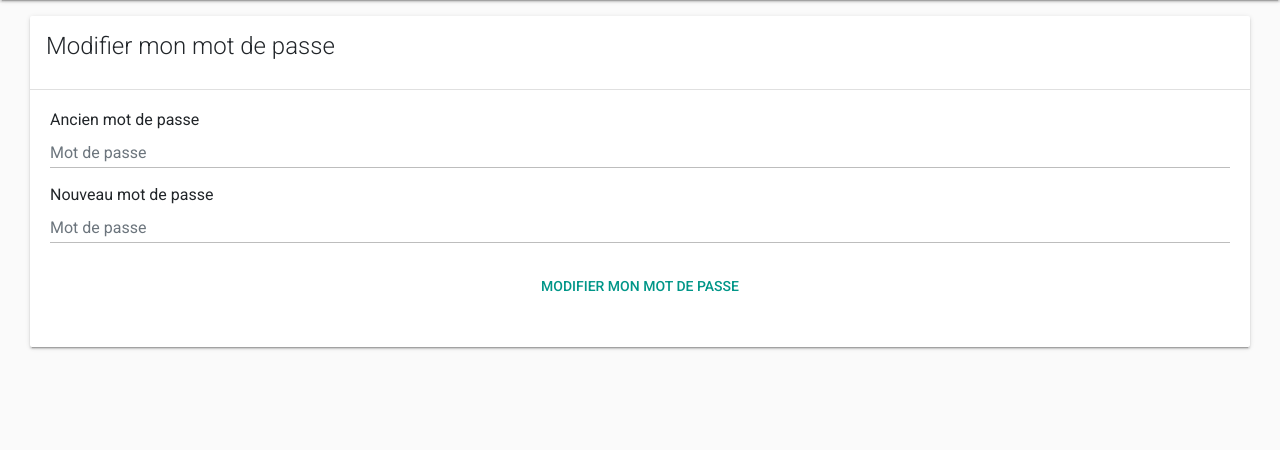
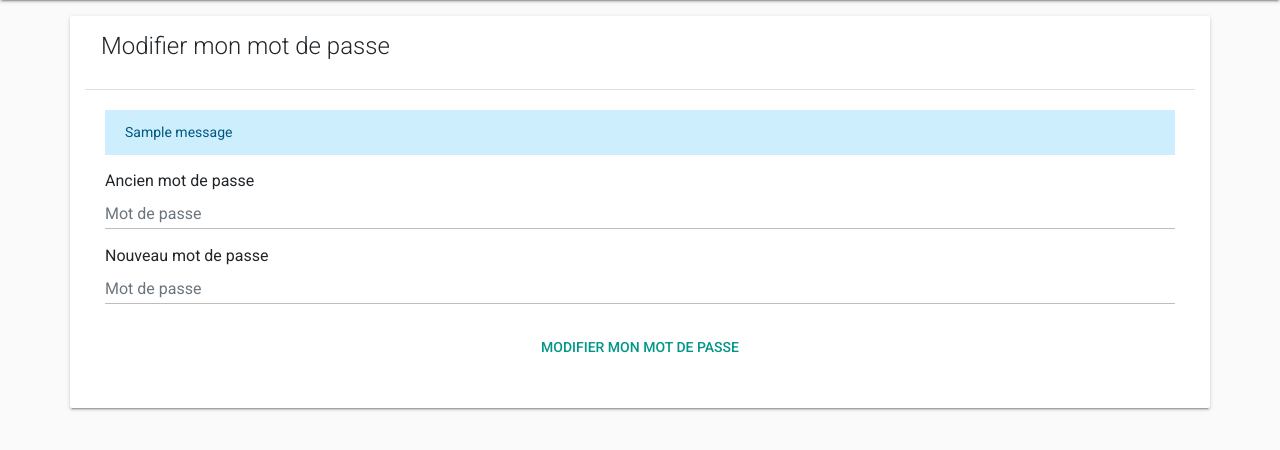
Before and after one commit to c4software/cso, a Flask app: page /password in a window 1280 px wide. Shown: the part 56-506 px from the top of the page. Run offline with Flask 2, Linux system fonts and the light colour scheme; a user stored in the database is signed in; one stand-in notice (Sample message) is shown; parts of the project's set-up code (start-up, migrations or seed data) failed here and were passed over; some libraries are stand-ins or nearby versions.

Commit message:
Gestion du changement de mot de passe

```diff
--- a/modules/csoMain/templates/me.html
+++ b/modules/csoMain/templates/me.html
@@ -37,7 +37,6 @@
         <h5 class="card-title">Authentification multi-facteurs</h5>
     </div>
     <div class="card-body">
-
         {% if has_otp_enabled %}
             <button type="button" class="btn btn-raised btn-warning">Désactiver l'OTP</button>
         {% else %}
--- a/modules/csoMain/templates/password.html
+++ b/modules/csoMain/templates/password.html
@@ -3,11 +3,24 @@
 
 {% block body %}
 
-<div class="card">
+<div class="container">
+    <div class="row">
+        <div class="card col-sm">
             <div class="card-header">
                 <h5 class="card-title">Modifier mon mot de passe</h5>
             </div>
             <div class="card-body">
+
+                {% with messages = get_flashed_messages() %}
+                    {% if messages %}
+                        {% for message in messages %}
+                        <div class="alert alert-info" role="alert">
+                            {{ message }}
+                        </div>
+                        {% endfor %}
+                    {% endif %}
+                {% endwith %}
+
                 <form action="/password" method="POST">
                     <input name=_csrf_token type=hidden value="{{ csrf_token() }}">
 
@@ -27,5 +40,8 @@
                 </form>
             </div>
         </div>
+    </div>
+
+</div>
 
 {% endblock %}
--- a/modules/csoMain/views.py
+++ b/modules/csoMain/views.py
@@ -1,3 +1,5 @@
+# -*- coding: utf-8 -*-
+
 """
 This module manage all of the login / logout user workflow
 """
@@ -8,7 +10,7 @@ import base64
 import time
 import pyotp
 import logging
-from flask import render_template, Blueprint, redirect, request, session, Response
+from flask import render_template, Blueprint, redirect, request, session, Response, flash
 import ldap
 from models import Application, UserDroit
 from parameters import default_website, ldap_server, ldap_dn
@@ -33,7 +35,12 @@ def password():
         new_password = request.form.get('new_password', "")
 
         if old_password and new_password:
-            result = change_password(old_password, new_password)
+            status, message = change_password(old_password, new_password)
+            if not status:
+                flash("Erreur lors du changement de mot de passe ({})".format(message))
+                return redirect("/password")
+            else:
+                return redirect("/")
 
         return render_template("password.html")
     else:
--- a/parameters.py
+++ b/parameters.py
@@ -1,7 +1,7 @@
 default_website = "http://brosseau.ovh"
 
-ldap_server = "ldap://localhost"
-ldap_dn 	= "cn={0},dc=example,dc=org"
+ldap_server = "ldap://192.168.1.49"
+ldap_dn 	= "uid={0},cn=users,dc=brosseau"
 
 log_path = "/tmp/cso.log"
 
--- a/utils/user.py
+++ b/utils/user.py
@@ -7,6 +7,8 @@ import pyotp
 import logging
 import ldap
 import ldap.modlist as modlist
+import sha
+from base64 import b64encode
 from flask import session
 from parameters import default_website, ldap_server, ldap_dn
 from models import UserDroit, Application
@@ -23,16 +25,17 @@ def change_password(old_password, new_password):
     logging.info("{0} try to change is password".format(session["username"]))
     try:
         ldap_connector = get_ldap_connector_as(session["username"], old_password)
-
-        newpassword = unicode('\"' + new_password + '\"').encode('utf-16-le')
-        oldpassword = unicode('\"' + old_password + '\"').encode('utf-16-le')
-        pass_mod = [(ldap.MOD_DELETE, 'unicodePwd', [oldpassword]), (ldap.MOD_ADD, 'unicodePwd', [newpassword])]
-        result = ldap_connector.modify_s(ldap_dn.format(session["username"]), pass_mod)
-
+        #new_password = unicode('\"' + new_password + '\"').encode('utf-16-le')
+        #ctx = sha.new(new_password)
+        #new_password = "{SHA}" + b64encode(ctx.digest())
+        ldap_connector.passwd_s(ldap_dn.format(session["username"]), None, new_password)
+        # pass_mod = ldap.modlist.modifyModlist(old_password, new_password)
+        # result = ldap_connector.modify_s(ldap_dn.format(session["username"]), pass_mod)
         ldap_connector.unbind_s()
+        return True, ""
     except Exception as e:
         logging.info("{0} error while password change (Error: {1})".format(session["username"], e))
-        return False
+        return False, e
 
 def check_totp(code, current_app):
     """
```
Lines whose indentation alone changed are shown as unchanged.
